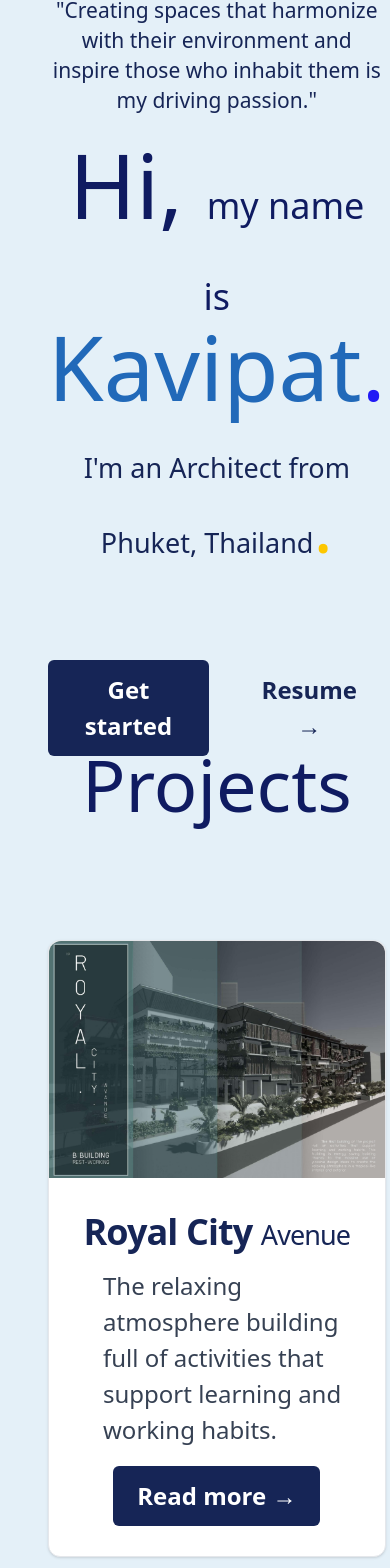
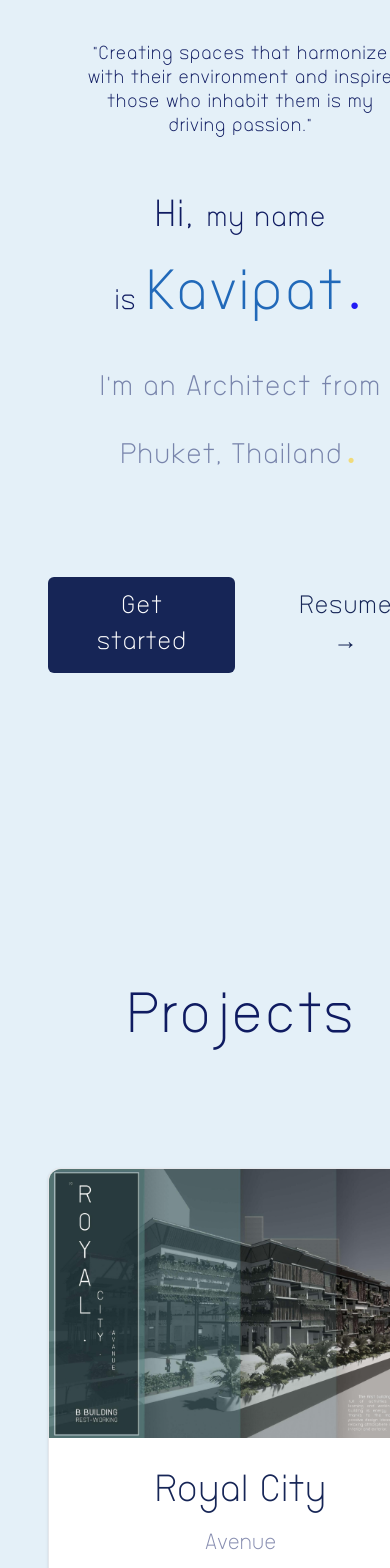
Before and after one commit to sahatwatz/kavi-port, a React (Vite) app: page / in a window 390 px wide. Shown: the part 336-1904 px from the top of the page. Built offline with nearby package versions, Linux system fonts and the light colour scheme.

Commit message:
improve responsive

```diff
--- a/src/App.css
+++ b/src/App.css
@@ -1,4 +1,22 @@
+@font-face {
+  font-family: "bangna";
+  src: url("/fonts/bangna-new.ttf") format("ttf");
+}
 @import "tailwindcss";
+
+:root {
+  --font-bangna: "bangna", sans-serif;
+  --color-primary: #0f1b61;
+  --color-secondary: #e4f0f8;
+}
+@font-face {
+  font-family: "bangna";
+  src: url("/fonts/bangna-new.ttf") format("ttf");
+
+  font-weight: normal;
+  font-style: normal;
+}
+
 #root {
   text-align: center;
 
--- a/src/components/Gallery.jsx
+++ b/src/components/Gallery.jsx
@@ -30,7 +30,7 @@ const Gallery = () => {
         sm:columns-2 lg:columns-3 py-10 md:py-20 gap-8"
         >
           {images.map((src, index) => (
-            <div key={index} className="mb-4 break-inside-avoid">
+            <div key={index} className="mb-4 break-inside-avoid ">
               <Motion.img
                 whileInView={{ opacity: 1 }}
                 viewport={{ margin: "-100px" }}
--- a/src/components/Hero.jsx
+++ b/src/components/Hero.jsx
@@ -6,7 +6,8 @@ const Hero = () => {
     <>
       <div
         className="flex flex-row max-md:flex-col-reverse
-       h-screen justify-center items-center relative max-sm:mb-40 max-md:mb-40 max-lg:mb-40"
+       h-screen justify-center items-center relative max-sm:mb-80 max-sm:mt-0
+        max-xl:mt-20 max-md:mb-40 max-lg:mb-40 mt-5 mb-20 max-xl:mb-40"
       >
         {/* Left Section (Text Content) */}
         <Motion.div
@@ -19,17 +20,20 @@ const Hero = () => {
           {/* Logo (Replace with your actual logo) */}
 
           {/* Text Content */}
-          <p className="text-sm text-blue-950 mb-4">
+          <p className="text-xs p-5 text-primary  mb-4">
             "Creating spaces that harmonize with their environment and inspire
             those who inhabit them is my driving passion."
           </p>
 
           <h1
-            className="font-light md:text-9xl
-          text-4xl   max-lg:text-6xl  text-black  mb-6 "
+            className="
+          text-7xl max-lg:text-6xl  max-md:text-4xl  max-sm:text-2xl max-xl:text-4xl mb-6 "
           >
             Hi,{" "}
-            <span className="text-8xl max-sm:text-2xl max-md:text-3xl">
+            <span
+              className="text-7xl max-sm:text-lg max-md:text-2xl max-lg:text-3xl
+            max-xl:text-4xl"
+            >
               my name <br /> is{" "}
             </span>
             <Motion.b
@@ -47,6 +51,7 @@ const Hero = () => {
                 ]
               }}
               transition={{ duration: 12, repeat: Infinity }}
+              className="text-8xl max-lg:text-6xl  max-md:text-4xl "
             >
               Kavipat
             </Motion.b>
@@ -64,13 +69,13 @@ const Hero = () => {
                 ]
               }}
               transition={{ duration: 12, repeat: Infinity }}
-              className="text-yellow-400"
+              className="text-yellow-400 text-6xl"
             >
               .
             </Motion.span>
           </h1>
 
-          <p className="text-3xl font-extralight text-blue-950 mb-8 max-sm:text-lg">
+          <p className="text-3xl opacity-50 text-primary max-sm:text-lg max-md:text-2xl max-lg:text-3xl max-xl:text-4xl">
             I'm an <b>Architect</b> from Phuket, Thailand
             <span className="text-yellow-400 text-5xl">.</span>
           </p>
@@ -80,9 +85,12 @@ const Hero = () => {
             <button className="bg-blue-950 hover:bg-blue-900 text-white font-bold py-2 px-4 rounded">
               Get started
             </button>
-            <button className="text-blue-950 hover:text-blue-900 font-bold py-2 px-4">
+            <a
+              href="#"
+              className="text-blue-950 hover:text-blue-900 font-bold py-2 px-4"
+            >
               Resume →
-            </button>
+            </a>
           </div>
         </Motion.div>
 
@@ -92,7 +100,7 @@ const Hero = () => {
           initial={{ opacity: 0, x: 100 }}
           viewport={{ margin: "-100px" }}
           transition={{ duration: 1 }}
-          className="md:w-1/2 relative h-screen max-sm:mt-55  mr-20 max-md:mr-0 rounded-2xl"
+          className="md:w-1/2 max-sm:w-2/3 relative h-screen max-sm:mt-55  mr-20 max-md:mr-0 rounded-2xl"
         >
           <img
             src="/img/image/cover.png" // Replace with your image URL
--- a/src/components/Navbar.jsx
+++ b/src/components/Navbar.jsx
@@ -5,7 +5,7 @@ const Navbar = () => {
   return (
     <>
       <div
-        className="absolute z-20 h-16  w-screen  text-black max-md:bg-transparent  bg-white flex
+        className="absolute z-20 h-16  w-screen  text-black max-md:bg-transparent max-lg:w-screen max-xl:w-248 bg-white flex
      px-2 items-center justify-between "
       >
         <Motion.img
@@ -20,11 +20,11 @@ const Navbar = () => {
             times: [0, 0.2, 0.5, 0.8, 1],
             repeatDelay: 1
           }}
-          className="w-12 h-12 rounded-full"
+          className="w-12 h-12 rounded-full max-sm:w-10 max-sm:h-10 max-sm:ml-1 max-sm:mt-1"
           src="/favicon.ico"
           alt="logo"
         />
-        <div className="p-2 flex gap-16 mr-16 px-8 text-xl max-md:hidden">
+        <div className="p-2 flex gap-16 mr-16 px-8 text-xl max-md:hidden max-lg:hidden">
           <h1>
             <a href="#">Project</a>
           </h1>
--- a/src/components/Project.jsx
+++ b/src/components/Project.jsx
@@ -17,7 +17,7 @@ const Project = () => {
           initial={{ opacity: 0, y: -50 }}
           viewport={{ margin: "-50px" }}
           transition={{ duration: 1 }}
-          className="text-5xl"
+          className="text-4xl"
         >
           Projects
         </Motion.h1>
@@ -31,31 +31,39 @@ const Project = () => {
       </div>
       <div
         className="flex p-8
-       justify-center items-center mt-12 mb-24 gap-16 max-lg:flex-col-reverse"
+       justify-center items-center mt-12 mb-24 gap-16  max-lg:flex-col-reverse"
       >
         <Motion.div
           whileInView={{ opacity: 1, x: 0 }}
           initial={{ opacity: 0, x: -100 }}
           viewport={{ margin: "-100px" }}
           transition={{ duration: 1 }}
-          className="max-w-sm max-lg:max-w-xl max-sm:max-w-sm bg-white border  border-gray-200 rounded-lg shadow-sm dark:bg-gray-800 dark:border-gray-700"
+          className="w-64 h-102 max-lg:max-w-xl max-sm:max-w-sm bg-white
+            border-gray-200  rounded-lg shadow-sm
+             "
         >
           <a href="#">
-            <img class="rounded-t-lg" src="/img/image/project1.png" alt="" />
+            <img
+              className="rounded-t-lg"
+              src="/img/image/project1.png"
+              alt=""
+            />
           </a>
-          <div class="p-5">
+          <div className="p-4">
             <a href="#">
-              <h5 class="mb-2 text-2xl  tracking-tight text-blue-950 dark:text-white">
-                <b>Phanom Surin</b> <span className="text-lg">Museum</span>
+              <h5 className="mb-2 text-2xl tracking-tight text-primary ">
+                <b className="">Phanom Surin</b>
+                <br />
+                <span className="text-sm text-primary opacity-50">Museum</span>
               </h5>
             </a>
-            <p class="mb-3 font-normal text-gray-700 dark:text-gray-400 text-left pl-4">
+            <p className="mb-3 text-xs text-primary text-left pl-4 leading-5">
               Museum for preserving the Phanom Surin shipwreck and knowledge of
               history, archeology, wastewater management.
             </p>
             <button
-              className="bg-blue-950 hover:bg-blue-900 text-white
-            font-bold py-2 px-4 rounded"
+              className="text-sm bg-blue-950 hover:bg-blue-900 text-white
+             py-2 px-2 rounded"
             >
               Read more →
             </button>
@@ -66,7 +74,7 @@ const Project = () => {
           initial={{ opacity: 0, x: -100 }}
           viewport={{ margin: "-100px" }}
           transition={{ duration: 1 }}
-          class="max-w-sm max-lg:max-w-xl max-sm:max-w-sm bg-white border border-gray-200 rounded-lg shadow-sm dark:bg-gray-800 dark:border-gray-700"
+          class="w-64 h-102 max-w-sm max-lg:max-w-xl max-sm:max-w-sm bg-white border border-gray-200 rounded-lg shadow-sm dark:bg-gray-800 dark:border-gray-700"
         >
           <a href="#">
             <img class="rounded-t-lg" src="/img/image/project2.png" alt="" />
@@ -74,16 +82,20 @@ const Project = () => {
           <div class="p-5">
             <a href="#">
               <h5 class="mb-2 text-2xl  tracking-tight text-blue-950 dark:text-white">
-                <b>The Terrarium</b> <span className="text-lg">Museum</span>
+                <b>The Terrarium</b>{" "}
+                <span className="text-sm text-primary opacity-50">
+                  <br />
+                  Condominium
+                </span>
               </h5>
             </a>
-            <p class="mb-3 font-normal text-gray-700 dark:text-gray-400 text-left pl-4">
+            <p class="mb-3 text-xs text-primary  text-left pl-4 leading-5">
               The condominium for an inclusive living with variety of facilities
-              that help users feel relax and equal.
+              that help feel relax and equal.
             </p>
             <button
-              className="bg-blue-950 hover:bg-blue-900 text-white
-            font-bold py-2 px-4 rounded"
+              className="text-sm bg-blue-950 hover:bg-blue-900 text-white
+            py-2 px-2 rounded"
             >
               Read more →
             </button>
@@ -95,7 +107,7 @@ const Project = () => {
           initial={{ opacity: 0, x: -100 }}
           viewport={{ margin: "-100px" }}
           transition={{ duration: 1 }}
-          class="max-w-sm max-lg:max-w-xl max-sm:max-w-sm bg-white border border-gray-200 rounded-lg shadow-sm dark:bg-gray-800 dark:border-gray-700"
+          class="w-64 h-102 max-w-sm max-lg:max-w-xl max-sm:max-w-sm bg-white border border-gray-200 rounded-lg shadow-sm dark:bg-gray-800 dark:border-gray-700"
         >
           <a href="#">
             <img class="rounded-t-lg" src="/img/image/project3.png" alt="" />
@@ -103,16 +115,18 @@ const Project = () => {
           <div class="p-5">
             <a href="#">
               <h5 class="mb-2 text-2xl  tracking-tight text-blue-950 dark:text-white">
-                <b>Royal City</b> <span className="text-lg">Avenue</span>
+                <b>Royal City</b>
+                <br />
+                <span className="text-sm text-primary opacity-50">Avenue</span>
               </h5>
             </a>
-            <p class="mb-3 font-normal text-gray-700 dark:text-gray-400 text-left pl-4">
+            <p class="mb-3 text-xs text-primary text-left pl-4 leading-5">
               The relaxing atmosphere building full of activities that support
-              learning and working habits.
+              learning and working habits for users.
             </p>
             <button
-              className="bg-blue-950 hover:bg-blue-900 text-white
-            font-bold py-2 px-4 rounded"
+              className="bg-blue-950 hover:bg-blue-900 text-white bottom-
+           text-sm py-2 px-2 rounded"
             >
               Read more →
             </button>
--- a/src/index.css
+++ b/src/index.css
@@ -1,7 +1,18 @@
 @import "tailwindcss";
 
+@font-face {
+  font-family: "bangna";
+  src: url("/public/fonts/bangna-new.ttf");
+}
+
+@theme {
+  --font-bangna: bangna, sans-serif;
+  --color-primary: #0f1b61;
+  --color-secondary: #e4f0f8;
+}
+
 :root {
-  font-family: system-ui, Avenir, Helvetica, Arial, sans-serif;
+  font-family: bangna, Avenir, Helvetica, Arial, sans-serif;
   line-height: 1.5;
   font-weight: 400;
   font-size: 24px;
```
Also changed, not shown: src/components/Profile.jsx (+9 -9 lines), public/fonts/bangna-new.ttf (added).
